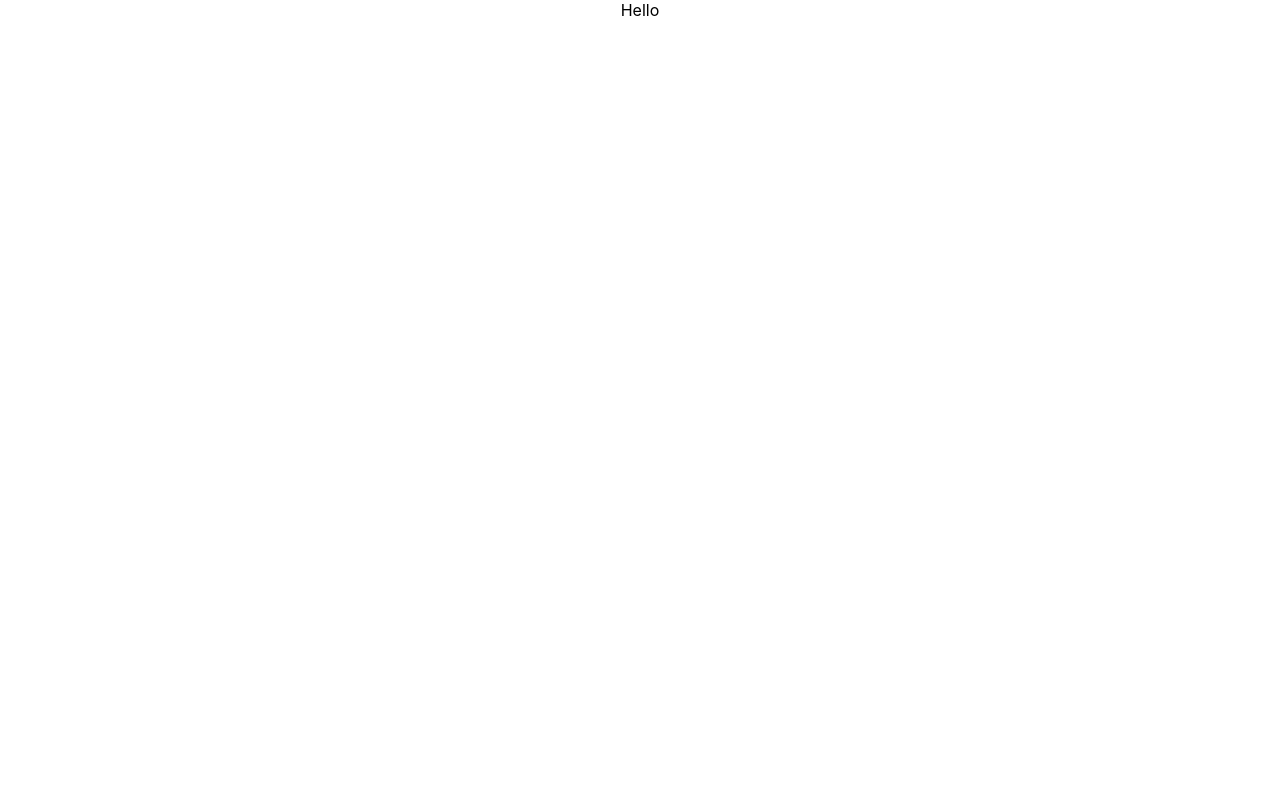
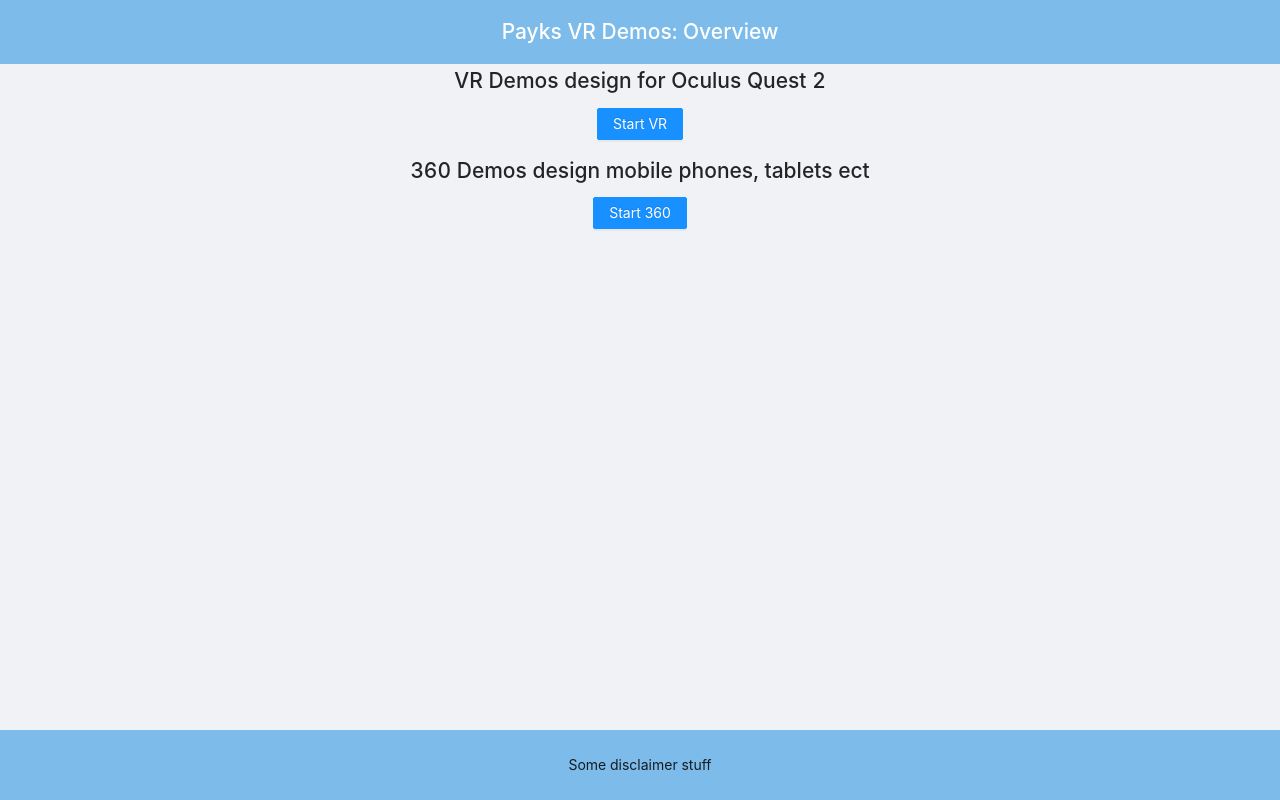
Before and after one commit to PaykVR/first-steps, a React app: page / in a window 1280 px wide. Built offline with nearby package versions, Linux system fonts and the light colour scheme.

Commit message:
added ant components

```diff
--- a/package.json
+++ b/package.json
@@ -15,6 +15,7 @@
     "@types/react-dom": "^17.0.2",
     "@typescript-eslint/eslint-plugin": "^4.5.0",
     "@typescript-eslint/parser": "^4.5.0",
+    "antd": "^4.13.1",
     "babel-eslint": "^10.1.0",
     "babel-jest": "^26.6.0",
     "babel-loader": "8.1.0",
--- a/public/index.html
+++ b/public/index.html
@@ -7,7 +7,7 @@
     <meta name="theme-color" content="#000000" />
     <meta
       name="description"
-      content="Web site created using create-react-app"
+      content="VR/360 Web site created using create-react-app"
     />
     <link rel="apple-touch-icon" href="%PUBLIC_URL%/logo192.png" />
     <!--
@@ -24,11 +24,10 @@
       work correctly both with client-side routing and a non-root public URL.
       Learn how to configure a non-root public URL by running `npm run build`.
     -->
-    <title>React App</title>
+    <title>Payks VR Demos</title>
   </head>
   <body>
     <noscript>You need to enable JavaScript to run this app.</noscript>
-    <div id="root"></div>
     <!--
       This HTML file is a template.
       If you open it directly in the browser, you will see an empty page.
--- a/src/App.css
+++ /dev/null
@@ -1,3 +0,0 @@
-.App {
-  text-align: center;
-}
--- a/src/App.tsx
+++ /dev/null
@@ -1,13 +0,0 @@
-import React from 'react';
-import logo from './logo.svg';
-import './App.css';
-
-function App() {
-  return (
-    <div className="App">
-      Hello
-    </div>
-  );
-}
-
-export default App;
--- /dev/null
+++ b/src/App/App.css
@@ -0,0 +1,26 @@
+.App {
+    height: 100%;
+    display: block;
+}
+
+.ant-layout {
+    height: 100%;
+    text-align: center;
+}
+
+.ant-layout-header {
+    background: #7dbcea;
+}
+
+.ant-layout-footer {
+    background: #7dbcea;
+}
+
+.ant-layout-header h1 {
+    color: #fff;
+}
+
+.ant-layout-content {
+    flex: 1;
+    overflow-y: scroll;
+}
--- /dev/null
+++ b/src/App/App.tsx
@@ -0,0 +1,50 @@
+import React from 'react';
+import './App.css';
+
+import { Layout, Button } from 'antd';
+
+const { Header, Footer, Content } = Layout;
+
+
+
+function App() {
+  return (
+    <div className="App">
+      <Layout>
+        <Header>
+          <h1>
+            Payks VR Demos: Overview
+          </h1>
+        </Header>
+
+        <Content>
+          <p>
+            <h1>
+              VR Demos design for Oculus Quest 2
+            </h1>
+
+            <Button type="primary">Start VR</Button>
+          </p>
+
+          <p>
+            <h1>
+            360 Demos design mobile phones, tablets ect
+            </h1>
+
+            <Button type="primary">Start 360</Button>
+          </p>
+
+        </Content>
+
+        <Footer>
+          Some disclaimer stuff
+        </Footer>
+      </Layout>
+
+
+
+    </div>
+  );
+}
+
+export default App;
--- a/src/index.tsx
+++ b/src/index.tsx
@@ -1,11 +1,15 @@
 import React from 'react';
 import ReactDOM from 'react-dom';
+
+import 'antd/dist/antd.css';
 import './index.css';
-import App from './App';
+
+import App from './App/App';
+
 
 ReactDOM.render(
   <React.StrictMode>
     <App />
   </React.StrictMode>,
-  document.getElementById('root')
+  document.body
 );
```
